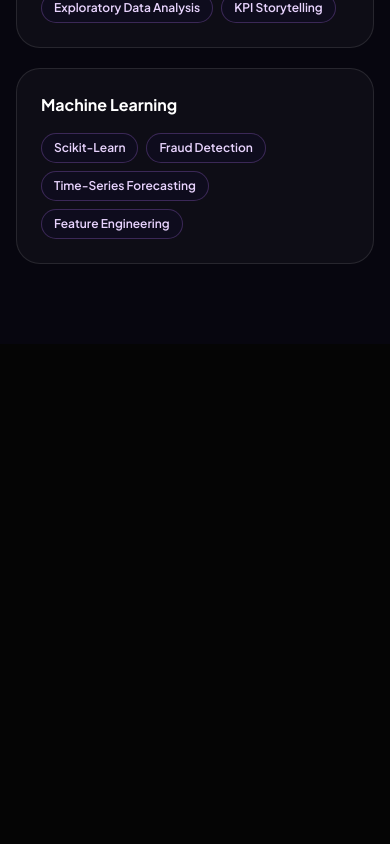
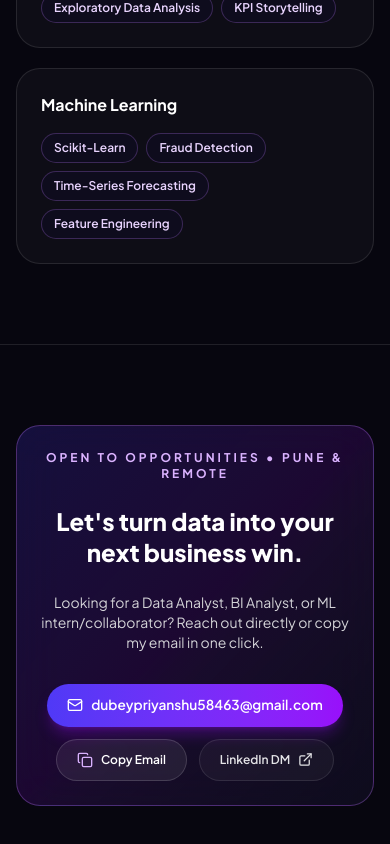
Before and after one commit to Priyanshu-1608-dubey/priyanshu-portfolio, a React (Vite) app: page / in a window 390 px wide. Shown: the part 6239-7083 px from the top of the page. Before the commit the page ends 6583 px from the top, so only its background shows below. Built offline with nearby package versions, Linux system fonts and the light colour scheme.

Commit message:
Add quick connect and 1-click email copy section

```diff
--- a/src/pages/Home.jsx
+++ b/src/pages/Home.jsx
@@ -13,6 +13,9 @@ import {
   BarChart3,
   TrendingUp,
   RotateCcw,
+  Copy,
+  Check,
+  Mail,
 } from 'lucide-react';
 
 const roles = [
@@ -264,6 +267,7 @@ export default function Home() {
   const [roleIndex, setRoleIndex] = useState(0);
   const [activeStep, setActiveStep] = useState(0);
   const [activeAnalyticsTab, setActiveAnalyticsTab] = useState('fraud');
+  const [copiedEmail, setCopiedEmail] = useState(false);
   const [pathKey, setPathKey] = useState(0);
   const [cursor, setCursor] = useState({ x: 500, y: 300, active: false });
   const heroRef = useRef(null);
@@ -283,6 +287,12 @@ export default function Home() {
       y: e.clientY - rect.top,
       active: true,
     });
+  };
+
+  const handleCopyEmail = () => {
+    navigator.clipboard.writeText('dubeypriyanshu58463@gmail.com');
+    setCopiedEmail(true);
+    setTimeout(() => setCopiedEmail(false), 2200);
   };
 
   const currentAnalytics =
@@ -840,6 +850,58 @@ export default function Home() {
           </div>
         </div>
       </section>
+
+      {/* ================= 7. QUICK CONNECT & 1-CLICK EMAIL COPY ================= */}
+      <section className="py-20 px-4 sm:px-6 md:px-12 border-t border-white/10">
+        <div className="max-w-5xl mx-auto rounded-3xl bg-gradient-to-br from-indigo-600/20 via-purple-600/15 to-[#0e0c1d] border border-purple-400/30 p-6 sm:p-10 text-center space-y-6 backdrop-blur-xl">
+          <p className="text-xs font-bold uppercase tracking-[0.25em] text-purple-300">
+            OPEN TO OPPORTUNITIES • PUNE &amp; REMOTE
+          </p>
+          <h2 className="text-2xl sm:text-4xl font-extrabold text-white">
+            Let&apos;s turn data into your next business win.
+          </h2>
+          <p className="text-zinc-300 text-sm sm:text-base max-w-xl mx-auto">
+            Looking for a Data Analyst, BI Analyst, or ML intern/collaborator? Reach out directly or copy my email in one click.
+          </p>
+
+          <div className="flex flex-wrap items-center justify-center gap-3 pt-2">
+            <a
+              href="mailto:dubeypriyanshu58463@gmail.com"
+              className="inline-flex items-center gap-2 px-5 py-3 rounded-full bg-gradient-to-r from-indigo-600 to-purple-600 text-white font-semibold text-xs sm:text-sm shadow-lg shadow-purple-600/30 hover:opacity-95 transition break-all"
+            >
+              <Mail size={16} className="shrink-0" />
+              <span>dubeypriyanshu58463@gmail.com</span>
+            </a>
+
+            <button
+              onClick={handleCopyEmail}
+              className="inline-flex items-center gap-2 px-5 py-3 rounded-full bg-white/[0.07] hover:bg-white/[0.12] border border-white/15 text-white font-semibold text-xs sm:text-sm transition"
+            >
+              {copiedEmail ? (
+                <>
+                  <Check size={16} className="text-emerald-400" />
+                  <span className="text-emerald-300">Copied!</span>
+                </>
+              ) : (
+                <>
+                  <Copy size={16} className="text-purple-300" />
+                  <span>Copy Email</span>
+                </>
+              )}
+            </button>
+
+            <a
+              href="https://www.linkedin.com/in/priyanshudubey1608"
+              target="_blank"
+              rel="noreferrer"
+              className="inline-flex items-center gap-2 px-5 py-3 rounded-full bg-white/[0.04] hover:border-purple-400 border border-white/10 text-zinc-200 font-semibold text-xs sm:text-sm transition"
+            >
+              <span>LinkedIn DM</span>
+              <ExternalLink size={15} />
+            </a>
+          </div>
+        </div>
+      </section>
     </div>
   );
 }
```
